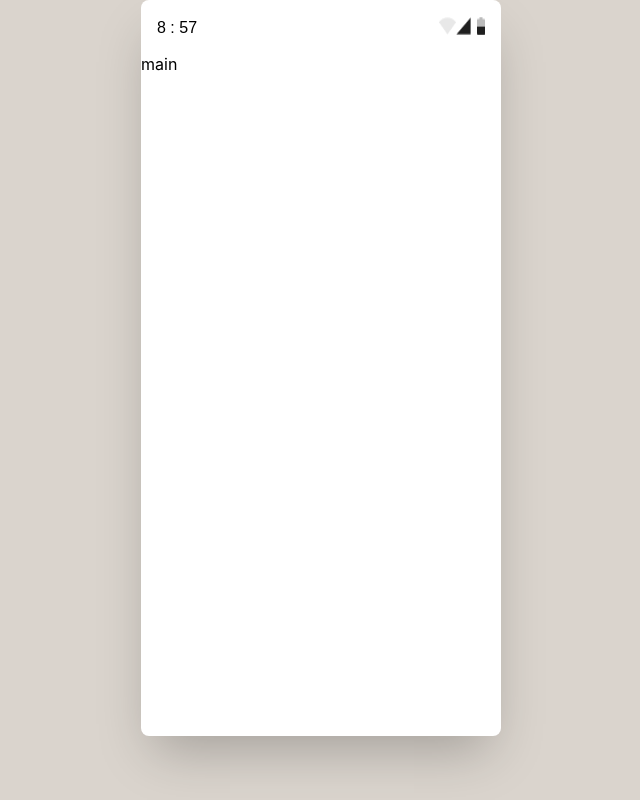
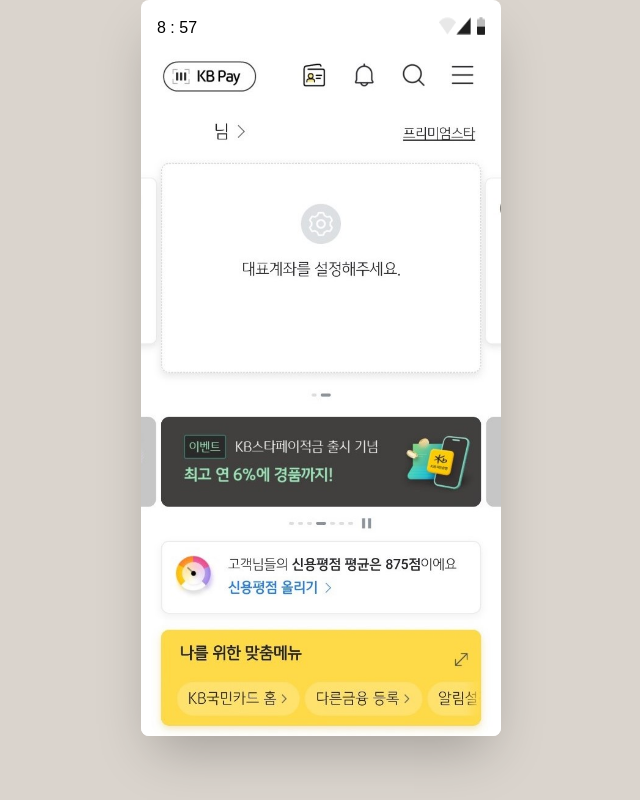
Before and after one commit to yooseong11/numble_senior, a React (Create React App) app: page /main in a window 1280 px wide. Shown: the whole page, without its empty margins (319-959 px from the left). Built offline with nearby package versions, Linux system fonts and the light colour scheme.

Commit message:
feat: 메인 페이지 가짜 이미지 추가

```diff
--- a/src/routes/main.tsx
+++ b/src/routes/main.tsx
@@ -1,8 +1,9 @@
-import React from 'react'
+import Image from '../components/Image'
+import dummyImage from '../image/mainPage.jpg'
 
 const main = () => {
 	return (
-		<div>main</div>
+		<><Image src={dummyImage} alt="fakeMainPage" width={360} height={660} /></>
 	)
 }
 
```
Also changed, not shown: src/image/mainPage.jpg (added).
